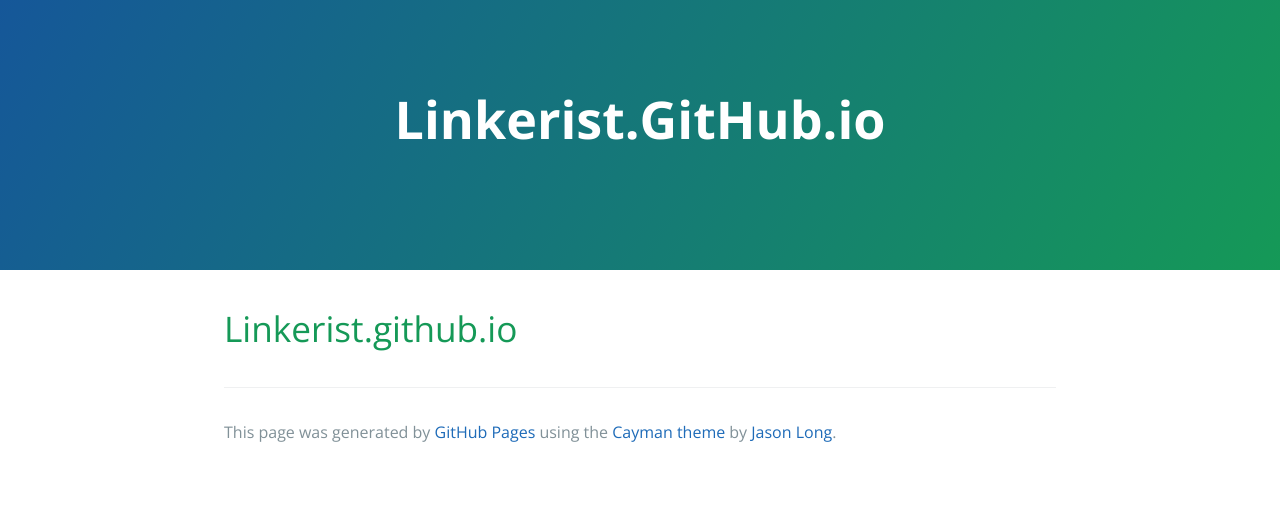
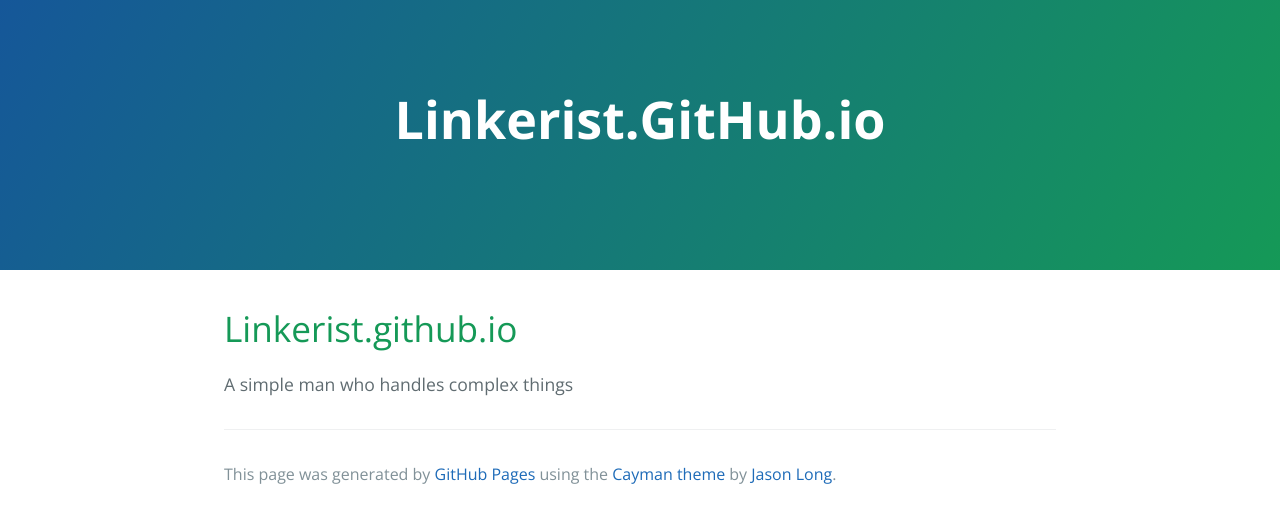
Before and after one commit to Linkerist-bio/Linkerist.github.io, a plain HTML site: page index.html in a window 1280 px wide. Drawn offline with nearby package versions, Linux system fonts and the light colour scheme.

Commit message:
this is a test for github.io page

```diff
--- a/index.html
+++ b/index.html
@@ -18,6 +18,7 @@
     <section class="main-content">
       <h1>
 <a id="linkeristgithubio" class="anchor" href="#linkeristgithubio" aria-hidden="true"><span aria-hidden="true" class="octicon octicon-link"></span></a>Linkerist.github.io</h1>
+<a id="linkeristgithubio" class="anchor" href="#linkeristgithubio" aria-hidden="true"><span aria-hidden="true" class="octicon octicon-link"></span></a>A simple man who handles complex things</h1>
 
       <footer class="site-footer">
 
```
